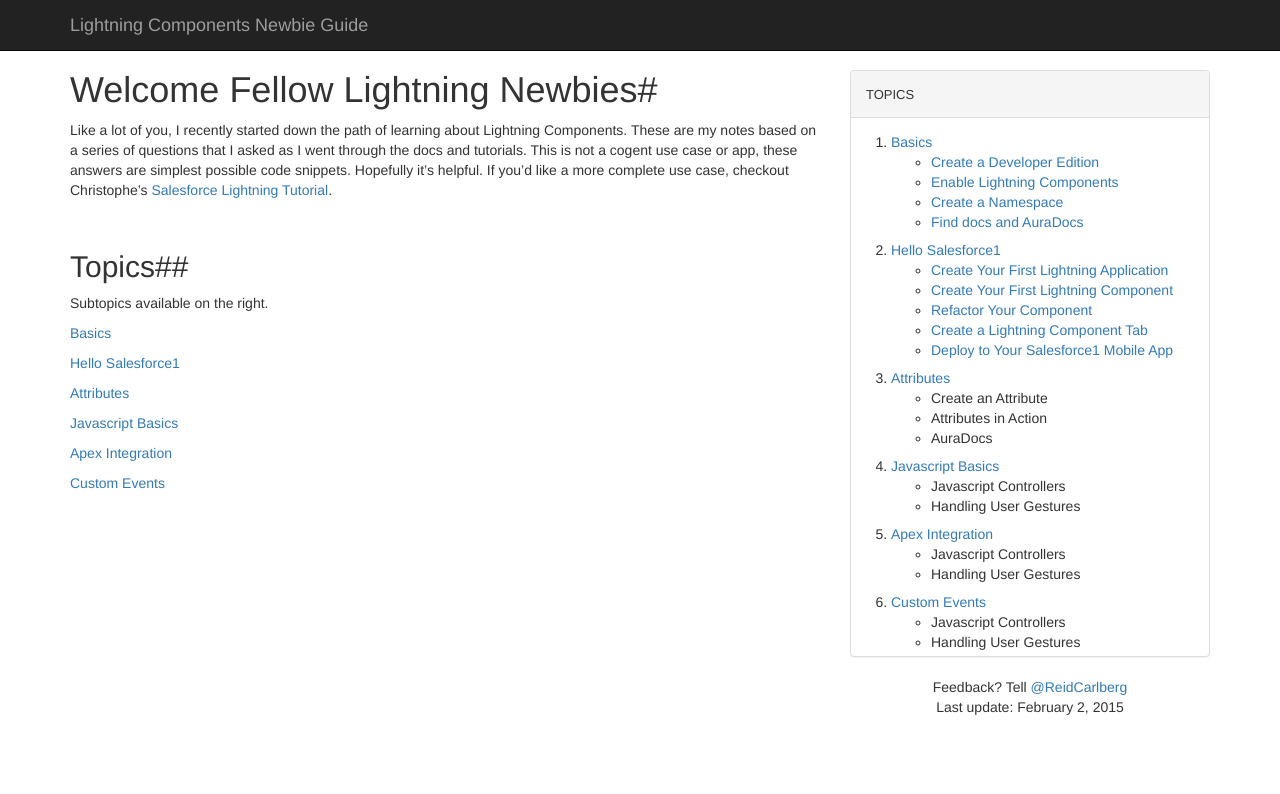
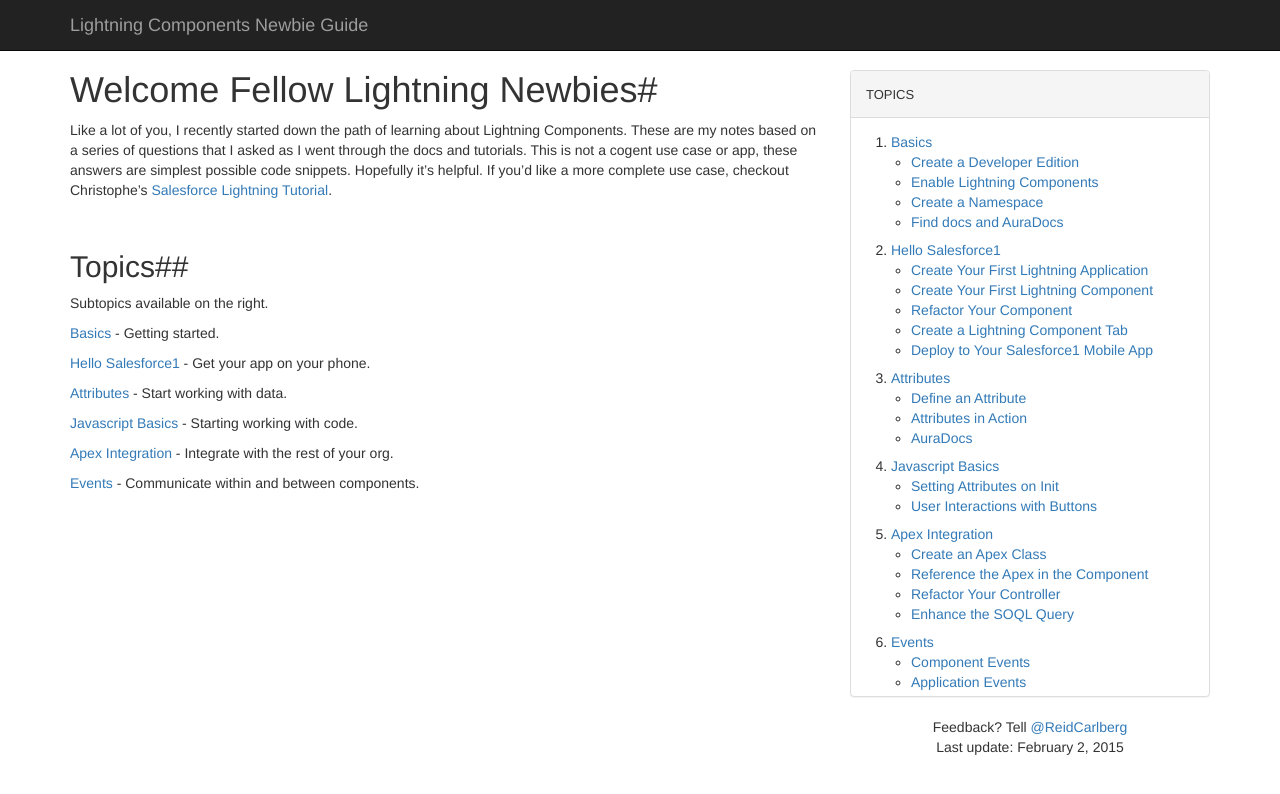
Before and after one commit to henry4sfdc/lightning-newbie, a Jekyll site: the page built from index.markdown, in a window 1280 px wide. Shown: the top 794 px of the page. Built offline with Jekyll 4.4.1, drawn with Linux system fonts in a browser that asks for light colours; nearby versions of some CDN libraries.

Commit message:
custom events

```diff
--- a/_layouts/default.html
+++ b/_layouts/default.html
@@ -5,11 +5,7 @@
 
   <body>
 
-
-
-
     <div class="container">
-
 
       {% include header.html %}
 
@@ -49,30 +45,32 @@
                     <li>
                       <a href="attributes.html">Attributes</a>
                         <ul>
-                          <li>Create an Attribute</li>
-                          <li>Attributes in Action</li>
-                          <li>AuraDocs</li>
+                          <li><a href="attributes.html#define">Define an Attribute</a></li>
+                          <li><a href="attributes.html#action">Attributes in Action</a></li>
+                          <li><a href="attributes.html#auradocs">AuraDocs</a></li>
                         </ul>
                     </li>
                     <li>
                       <a href="javascript-basics.html">Javascript Basics</a>
                         <ul>
-                          <li>Javascript Controllers</li>
-                          <li>Handling User Gestures</li>
+                          <li><a href="javascript-basics.html#init">Setting Attributes on Init</a></li>
+                          <li><a href="javascript-basics.html#buttons">User Interactions with Buttons</a></li>
                         </ul>
                     </li>
                     <li>
                       <a href="apex-integration.html">Apex Integration</a>
                         <ul>
-                          <li>Javascript Controllers</li>
-                          <li>Handling User Gestures</li>
+                          <li><a href="apex-integration.html#apex">Create an Apex Class</a></li>
+                          <li><a href="apex-integration.html#component">Reference the Apex in the Component</a></li>
+                          <li><a href="apex-integration.html#refactor">Refactor Your Controller</a></li>
+                          <li><a href="apex-integration.html#soql">Enhance the SOQL Query</a></li>
                         </ul>
                     </li>
                     <li>
-                      <a href="custom-events.html">Custom Events</a>
+                      <a href="events.html">Events</a>
                         <ul>
-                          <li>Javascript Controllers</li>
-                          <li>Handling User Gestures</li>
+                          <li><a href="events.html#component">Component Events</a></li>
+                          <li><a href="events.html#application">Application Events</a></li>
                         </ul>
                     </li>
 
--- a/css/local.css
+++ b/css/local.css
@@ -32,3 +32,7 @@
 .right-nav ol > li {
     padding: 4px 0;
 }
+
+.right-nav ul > li {
+    margin-left: -20px;
+}
--- a/custom-events.markdown
+++ /dev/null
@@ -1,5 +0,0 @@
----
-layout: default
----
-
-#Custom Events#
--- a/index.markdown
+++ b/index.markdown
@@ -10,14 +10,14 @@
 
 Subtopics available on the right.
 
-[Basics](basics.html)
+[Basics](basics.html) - Getting started.
 
-[Hello Salesforce1](hello-salesforce1.html)
+[Hello Salesforce1](hello-salesforce1.html) - Get your app on your phone.
 
-[Attributes](attributes.html)
+[Attributes](attributes.html) - Start working with data.
 
-[Javascript Basics](javascript-basics.html)
+[Javascript Basics](javascript-basics.html) - Starting working with code.
 
-[Apex Integration](apex-integration.html)
+[Apex Integration](apex-integration.html) - Integrate with the rest of your org.
 
-[Custom Events](custom-events.html)
+[Events](events.html) - Communicate within and between components.
```
Also changed, not shown: apex-integration.markdown (+12 -5 lines), attributes.markdown (+8 -2 lines), events.markdown (added, +134 -0 lines), javascript-basics.markdown (+7 -3 lines), images/lightning-events-application-event.png (added), images/lightning-events-simplest-event.png (added), 2 other files.
